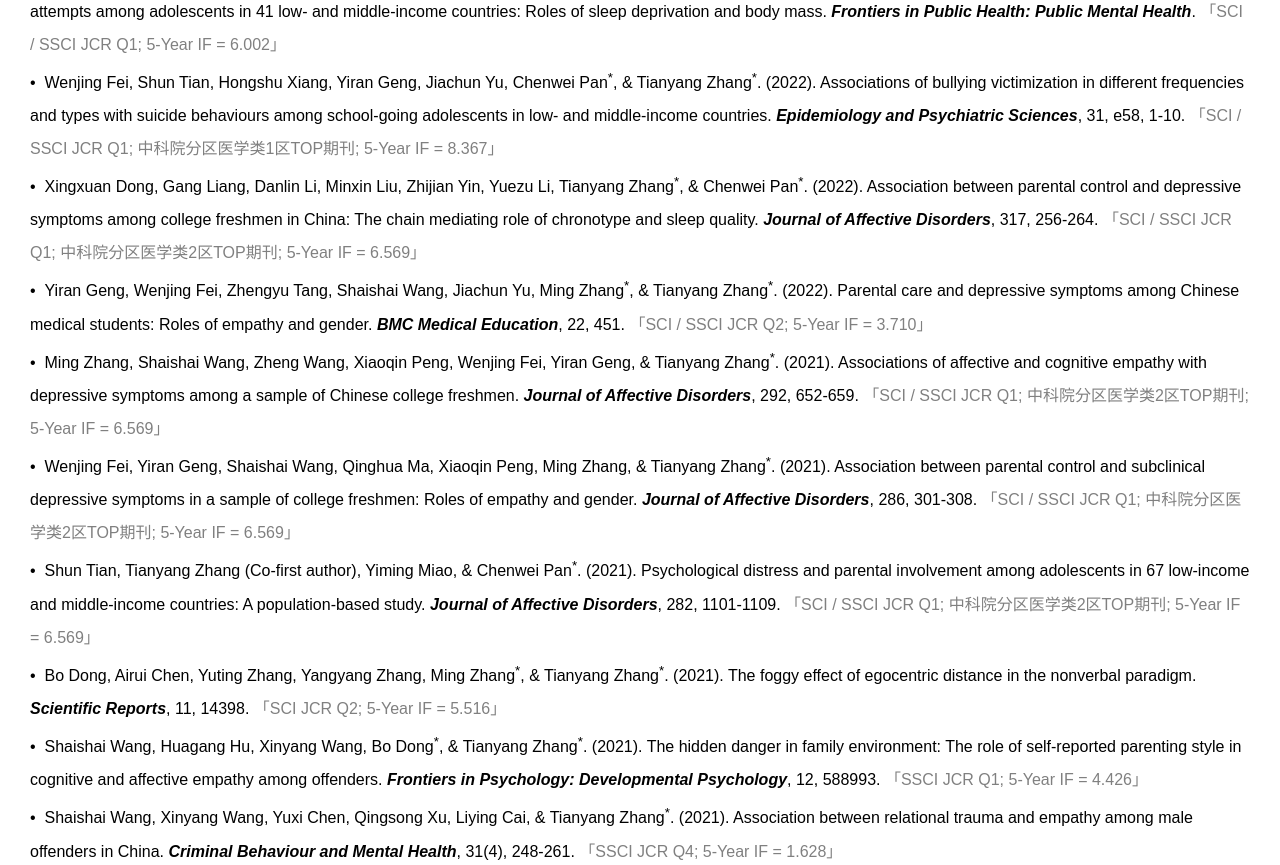
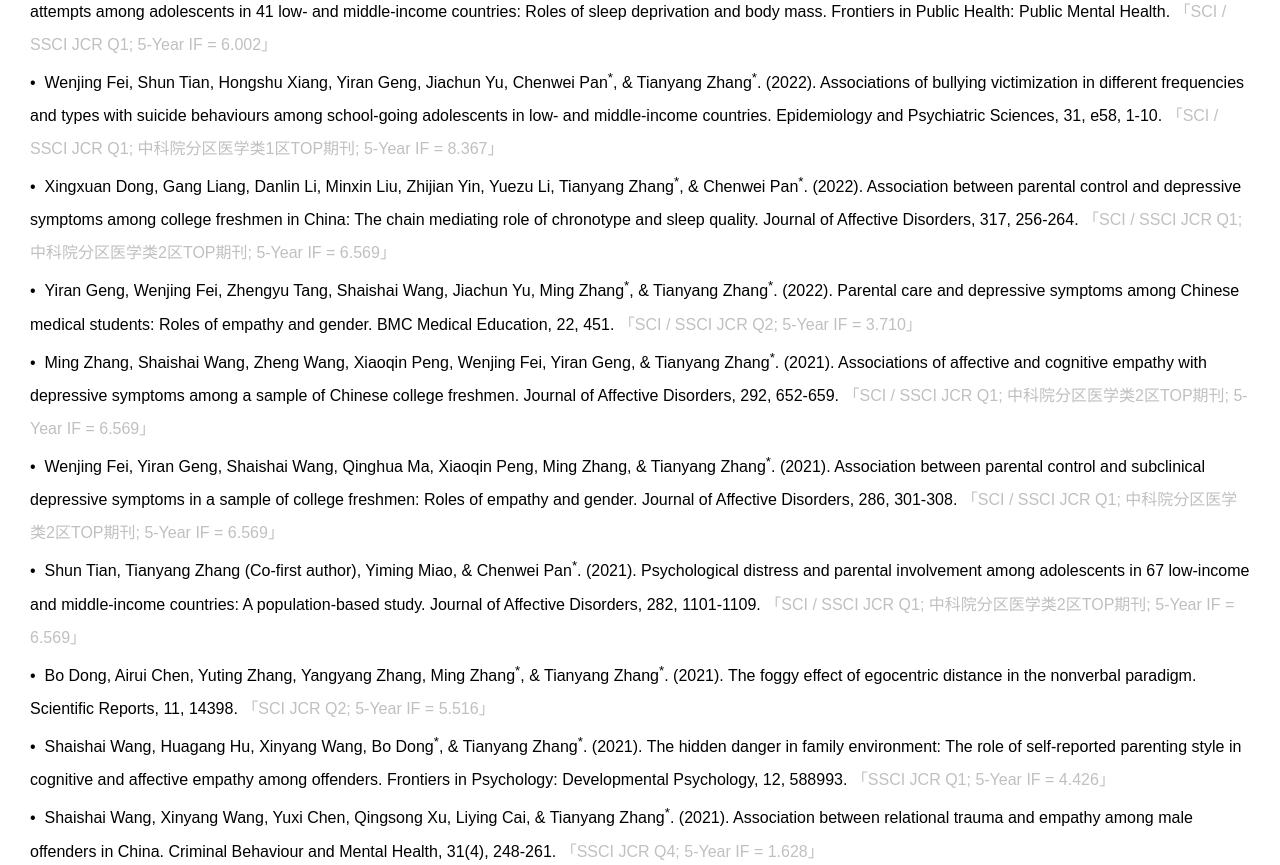
Before and after one commit to xikangdatu/ph, a plain HTML site: page publication.html in a window 1280 px wide. Shown: the part 355-1220 px from the top of the page. Drawn offline with Linux system fonts and the light colour scheme.

Commit message:
Update publication.html

```diff
--- a/publication.html
+++ b/publication.html
@@ -129,17 +129,17 @@ body {
   <div class="main">
       <h3>代表论文</h3>
       <p style = "line-height:33px">
-      &bull;&nbsp;&nbsp;Wenxin Bao, Yi Qian, Wenjing Fei, Shun Tian, Yiran Geng, Shaishai Wang, Chenwei Pan, Danlin Li<sup>*</sup>, & Tianyang Zhang<sup>*</sup>. (2023). Bullying victimization and suicide attempts among adolescents in 41 low- and middle-income countries: Roles of sleep deprivation and body mass. <i><b>Frontiers in Public Health: Public Mental Health</b></i>. <font color="grey">「SCI / SSCI JCR Q1; 5-Year IF = 6.002」</font><br>
-      &bull;&nbsp;&nbsp;Wenjing Fei, Shun Tian, Hongshu Xiang, Yiran Geng, Jiachun Yu, Chenwei Pan<sup>*</sup>, & Tianyang Zhang<sup>*</sup>. (2022). Associations of bullying victimization in different frequencies and types with suicide behaviours among school-going adolescents in low- and middle-income countries. <i><b>Epidemiology and Psychiatric Sciences</b></i>, 31, e58, 1-10. <font color="grey">「SCI / SSCI  JCR Q1; 中科院分区医学类1区TOP期刊; 5-Year IF = 8.367」</font><br>
-      &bull;&nbsp;&nbsp;Xingxuan Dong, Gang Liang, Danlin Li, Minxin Liu, Zhijian Yin, Yuezu Li, Tianyang Zhang<sup>*</sup>, & Chenwei Pan<sup>*</sup>. (2022). Association between parental control and depressive symptoms among college freshmen in China: The chain mediating role of chronotype and sleep quality. <i><b>Journal of Affective Disorders</b></i>, 317, 256-264. <font color="grey">「SCI / SSCI JCR Q1; 中科院分区医学类2区TOP期刊; 5-Year IF = 6.569」</font><br>
-      &bull;&nbsp;&nbsp;Yiran Geng, Wenjing Fei, Zhengyu Tang, Shaishai Wang, Jiachun Yu, Ming Zhang<sup>*</sup>, & Tianyang Zhang<sup>*</sup>. (2022). Parental care and depressive symptoms among Chinese medical students: Roles of empathy and gender. <i><b>BMC Medical Education</b></i>, 22, 451. <font color="grey">「SCI / SSCI JCR Q2; 5-Year IF = 3.710」</font><br>
+      &bull;&nbsp;&nbsp;Wenxin Bao, Yi Qian, Wenjing Fei, Shun Tian, Yiran Geng, Shaishai Wang, Chenwei Pan, Danlin Li<sup>*</sup>, & Tianyang Zhang<sup>*</sup>. (2023). Bullying victimization and suicide attempts among adolescents in 41 low- and middle-income countries: Roles of sleep deprivation and body mass. Frontiers in Public Health: Public Mental Health. <font color="silver">「SCI / SSCI JCR Q1; 5-Year IF = 6.002」</font><br>
+      &bull;&nbsp;&nbsp;Wenjing Fei, Shun Tian, Hongshu Xiang, Yiran Geng, Jiachun Yu, Chenwei Pan<sup>*</sup>, & Tianyang Zhang<sup>*</sup>. (2022). Associations of bullying victimization in different frequencies and types with suicide behaviours among school-going adolescents in low- and middle-income countries. Epidemiology and Psychiatric Sciences, 31, e58, 1-10. <font color="silver">「SCI / SSCI  JCR Q1; 中科院分区医学类1区TOP期刊; 5-Year IF = 8.367」</font><br>
+      &bull;&nbsp;&nbsp;Xingxuan Dong, Gang Liang, Danlin Li, Minxin Liu, Zhijian Yin, Yuezu Li, Tianyang Zhang<sup>*</sup>, & Chenwei Pan<sup>*</sup>. (2022). Association between parental control and depressive symptoms among college freshmen in China: The chain mediating role of chronotype and sleep quality. Journal of Affective Disorders, 317, 256-264. <font color="silver">「SCI / SSCI JCR Q1; 中科院分区医学类2区TOP期刊; 5-Year IF = 6.569」</font><br>
+      &bull;&nbsp;&nbsp;Yiran Geng, Wenjing Fei, Zhengyu Tang, Shaishai Wang, Jiachun Yu, Ming Zhang<sup>*</sup>, & Tianyang Zhang<sup>*</sup>. (2022). Parental care and depressive symptoms among Chinese medical students: Roles of empathy and gender. BMC Medical Education, 22, 451. <font color="silver">「SCI / SSCI JCR Q2; 5-Year IF = 3.710」</font><br>
       &bull;&nbsp;&nbsp;Ming Zhang, Shaishai Wang, Zheng Wang, Xiaoqin Peng, Wenjing Fei, Yiran Geng, & Tianyang Zhang<sup>*</sup>. (2021). Associations of affective and cognitive empathy with depressive symptoms among a
-sample of Chinese college freshmen. <i><b>Journal of Affective Disorders</b></i>, 292, 652-659. <font color="grey">「SCI / SSCI JCR Q1; 中科院分区医学类2区TOP期刊; 5-Year IF = 6.569」</font><br>
-			&bull;&nbsp;&nbsp;Wenjing Fei, Yiran Geng, Shaishai Wang, Qinghua Ma, Xiaoqin Peng, Ming Zhang, & Tianyang Zhang<sup>*</sup>. (2021). Association between parental control and subclinical depressive symptoms in a sample of college freshmen: Roles of empathy and gender. <i><b>Journal of Affective Disorders</b></i>, 286, 301-308. <font color="grey">「SCI / SSCI JCR Q1; 中科院分区医学类2区TOP期刊; 5-Year IF = 6.569」</font><br>
-			&bull;&nbsp;&nbsp;Shun Tian, Tianyang Zhang (Co-first author), Yiming Miao, & Chenwei Pan<sup>*</sup>. (2021). Psychological distress and parental involvement among adolescents in 67 low-income and middle-income countries: A population-based study. <i><b>Journal of Affective Disorders</b></i>, 282, 1101-1109. <font color="grey">「SCI / SSCI JCR Q1; 中科院分区医学类2区TOP期刊; 5-Year IF = 6.569」</font><br>
-		&bull;&nbsp;&nbsp;Bo Dong, Airui Chen, Yuting Zhang, Yangyang Zhang, Ming Zhang<sup>*</sup>, & Tianyang Zhang<sup>*</sup>. (2021). The foggy effect of egocentric distance in the nonverbal paradigm. <i><b>Scientific Reports</b></i>, 11, 14398. <font color="grey">「SCI JCR Q2; 5-Year IF = 5.516」</font><br>
-      &bull;&nbsp;&nbsp;Shaishai Wang, Huagang Hu, Xinyang Wang, Bo Dong<sup>*</sup>, & Tianyang Zhang<sup>*</sup>. (2021). The hidden danger in family environment: The role of self-reported parenting style in cognitive and affective empathy among offenders. <i><b>Frontiers in Psychology: Developmental Psychology</b></i>, 12, 588993. <font color="grey">「SSCI JCR Q1; 5-Year IF = 4.426」</font><br>
-      &bull;&nbsp;&nbsp;Shaishai Wang, Xinyang Wang, Yuxi Chen, Qingsong Xu, Liying Cai, & Tianyang Zhang<sup>*</sup>. (2021). Association between relational trauma and empathy among male offenders in China. <i><b>Criminal Behaviour and Mental Health</b></i>, 31(4), 248-261. <font color="grey">「SSCI JCR Q4; 5-Year IF = 1.628」</font><br>
+sample of Chinese college freshmen. Journal of Affective Disorders, 292, 652-659. <font color="silver">「SCI / SSCI JCR Q1; 中科院分区医学类2区TOP期刊; 5-Year IF = 6.569」</font><br>
+			&bull;&nbsp;&nbsp;Wenjing Fei, Yiran Geng, Shaishai Wang, Qinghua Ma, Xiaoqin Peng, Ming Zhang, & Tianyang Zhang<sup>*</sup>. (2021). Association between parental control and subclinical depressive symptoms in a sample of college freshmen: Roles of empathy and gender. Journal of Affective Disorders, 286, 301-308. <font color="silver">「SCI / SSCI JCR Q1; 中科院分区医学类2区TOP期刊; 5-Year IF = 6.569」</font><br>
+			&bull;&nbsp;&nbsp;Shun Tian, Tianyang Zhang (Co-first author), Yiming Miao, & Chenwei Pan<sup>*</sup>. (2021). Psychological distress and parental involvement among adolescents in 67 low-income and middle-income countries: A population-based study. Journal of Affective Disorders, 282, 1101-1109. <font color="silver">「SCI / SSCI JCR Q1; 中科院分区医学类2区TOP期刊; 5-Year IF = 6.569」</font><br>
+		&bull;&nbsp;&nbsp;Bo Dong, Airui Chen, Yuting Zhang, Yangyang Zhang, Ming Zhang<sup>*</sup>, & Tianyang Zhang<sup>*</sup>. (2021). The foggy effect of egocentric distance in the nonverbal paradigm. Scientific Reports, 11, 14398. <font color="silver">「SCI JCR Q2; 5-Year IF = 5.516」</font><br>
+      &bull;&nbsp;&nbsp;Shaishai Wang, Huagang Hu, Xinyang Wang, Bo Dong<sup>*</sup>, & Tianyang Zhang<sup>*</sup>. (2021). The hidden danger in family environment: The role of self-reported parenting style in cognitive and affective empathy among offenders. Frontiers in Psychology: Developmental Psychology, 12, 588993. <font color="silver">「SSCI JCR Q1; 5-Year IF = 4.426」</font><br>
+      &bull;&nbsp;&nbsp;Shaishai Wang, Xinyang Wang, Yuxi Chen, Qingsong Xu, Liying Cai, & Tianyang Zhang<sup>*</sup>. (2021). Association between relational trauma and empathy among male offenders in China. Criminal Behaviour and Mental Health, 31(4), 248-261. <font color="silver">「SSCI JCR Q4; 5-Year IF = 1.628」</font><br>
       <span style="float:right;"><sup>*</sup> Corresponding author</span></p>
       <br>
       <h3>科研获奖</h3>
```
